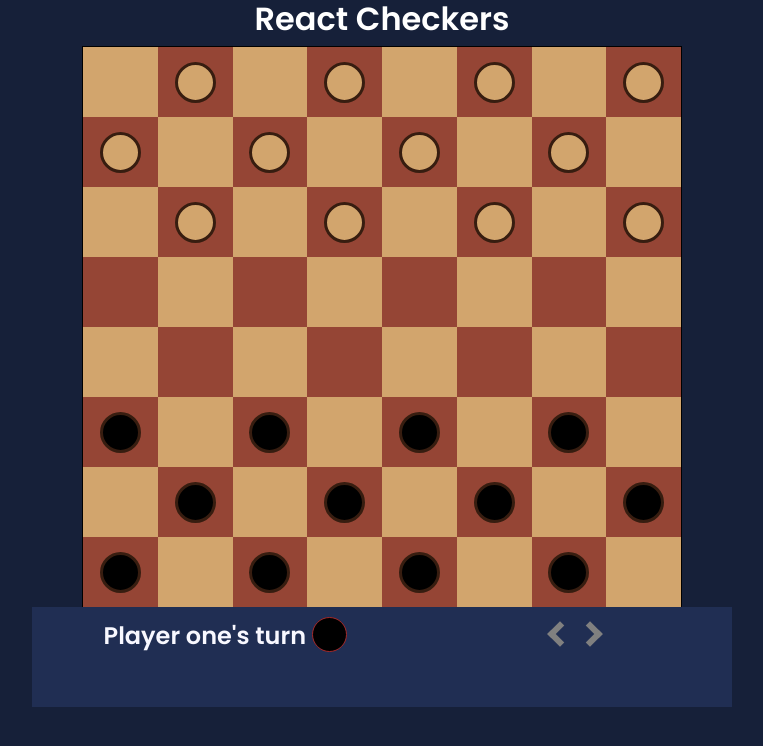
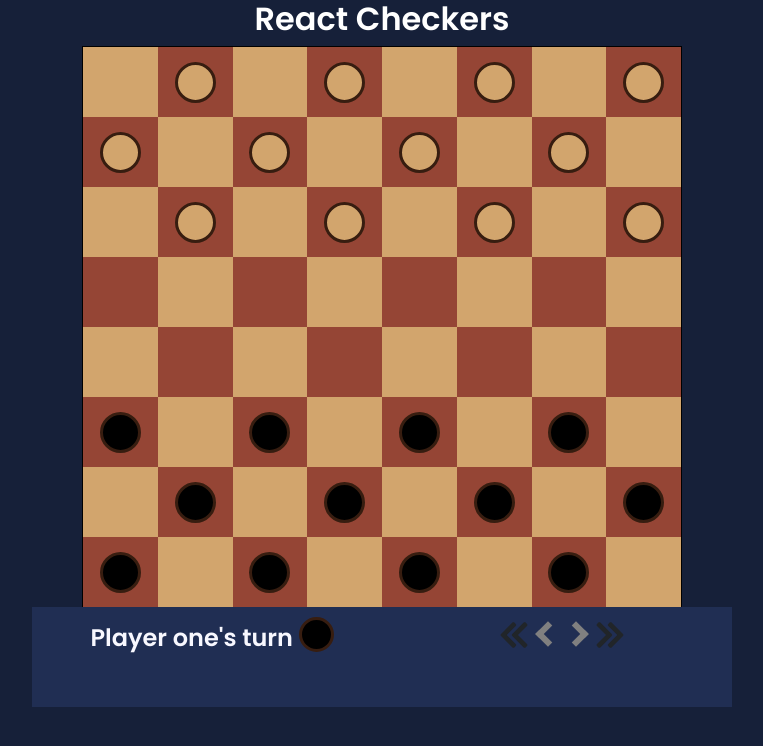
Before and after one commit to MattDwinell/checkers, a React (Create React App) app: page / in a window 1280 px wide. Shown: the top 746 px of the page, without its empty margins (258-1021 px from the left). Built offline with nearby package versions, Linux system fonts and the light colour scheme.

Commit message:
added history funcionality, players can look at past moves

```diff
--- a/src/App.css
+++ b/src/App.css
@@ -31,6 +31,7 @@ body{
   height:35px;
   transition: background-color 1s;
   border-radius: 50%;
+  border: 3px solid #371D10;
 }
 .piece:hover{
   cursor:grab;
@@ -38,13 +39,11 @@ body{
 .piece.p1{
   box-sizing: content-box;
 background-color: black;
-border: 3px solid #371D10;
 
 }
 .piece.p2{
   box-sizing: content-box;
 background-color: #d2a56d;
-border: 3px solid #371D10;
 
 }
 .piece.p1:hover{
@@ -91,7 +90,9 @@ border: 3px solid #371D10;
 	width: 0.75em;
   transition: border-color 1s;
 }
-
+.left{
+  margin-right: 10px;
+}
 .chevron.right:before {
 	/* left: 0; */
 	transform: rotate(45deg);
@@ -101,7 +102,7 @@ border: 3px solid #371D10;
 }
 .ex{
   display: inline-block;
-border: 1px solid brown;
+  border: 3px solid #371D10;
 border-radius: 50%;
 width: 35px;
 height: 35px;
@@ -164,3 +165,18 @@ background-color: #d2a56d;
   66%  {background: #04c2c9; }
   100% {background: black; }
 }
+.double-arrow{
+  height: 1.25em;
+  margin-bottom: 3px;
+  transition: color 500ms;
+}
+.double-arrow-right{
+  margin-left: 10px;
+}
+.double-arrow-left{
+  margin-right: 10px;
+}
+.double-arrow-right:hover, .double-arrow-left:hover{
+  cursor: pointer;
+  color:black;
+}
--- a/src/App.js
+++ b/src/App.js
@@ -8,7 +8,7 @@ function App() {
   let white = 'white';
   let black = 'black';
   const [firstPlayersTurn, setFirstPlayersTurn] = useState(true);
-  const [history, setHistory] = useState([]);
+
   const [board, setBoard] = useState([
     { number: 0, hasPiece: false, color: white, pieceColor: null, pieceIsKing: false },
     { number: 1, hasPiece: true, color: black, pieceColor: 'red', pieceIsKing: false },
@@ -75,23 +75,56 @@ function App() {
     { number: 62, hasPiece: true, color: black, pieceColor: 'black', pieceIsKing: false },
     { number: 63, hasPiece: false, color: white, pieceColor: null, pieceIsKing: false }
   ]);
+  const [history, setHistory] = useState([{ board: board, historyIndex: 0 }]);
+  const [currentHistoryIndex, setCurrentHistoryIndex] = useState(0);
   // console.log(board);
   const attemptMove = (num, origin, playerOnesPiece) => {
     console.log(playerOnesPiece);
     if (num == origin) return;
-    if ((playerOnesPiece == 'black' && firstPlayersTurn == false) || (playerOnesPiece == 'red' && firstPlayersTurn == true)) return;
-    if (board[num].hasPiece == true) return;
-    console.log(num);
-    console.log(origin);
-    setFirstPlayersTurn(! firstPlayersTurn);
+    if ((playerOnesPiece === 'black' && firstPlayersTurn === false) || (playerOnesPiece === 'red' && firstPlayersTurn === true)) return;
+    if (board[num].hasPiece === true) return;
+    console.log(currentHistoryIndex);
+    console.log(history);
+    if (currentHistoryIndex !== history.length - 1 && history.length > 0) return;
+    // console.log(num);
+    // console.log(origin);
+    setFirstPlayersTurn(!firstPlayersTurn);
     setBoard(board.map((item, index) => index == num ? { ...item, hasPiece: true, pieceColor: board[origin].pieceColor } : index == origin ? { ...item, hasPiece: false, pieceColor: null } : item))
+    setHistory([...history, { board: board.map((item, index) => index == num ? { ...item, hasPiece: true, pieceColor: board[origin].pieceColor } : index == origin ? { ...item, hasPiece: false, pieceColor: null } : item), historyIndex: currentHistoryIndex + 1 }]);
+    setCurrentHistoryIndex(currentHistoryIndex + 1);
 
   }
+  const traverseHistory = (direction) => {
+    if (history.length === 1) return;
+    console.log(direction);
+    // console.log(currentHistoryIndex);
+    console.log(history);
+    let historyClone = { historyIndex: currentHistoryIndex, history: history };
+    if (direction == 'left' && currentHistoryIndex > 0) {
+      setBoard(history[currentHistoryIndex - 1].board);
+      setCurrentHistoryIndex(currentHistoryIndex - 1);
+
+    }
+    if (direction == 'present') {
+      setCurrentHistoryIndex(history.length - 1);
+      setBoard(history[history.length - 1].board);
+    }
+    if (direction == 'right' && currentHistoryIndex < history.length - 1) {
+      setBoard(history[currentHistoryIndex + 1].board);
+      setCurrentHistoryIndex(currentHistoryIndex + 1);
+    }
+
+    if (direction == 'beginning') {
+      setBoard(history[0].board);
+      setCurrentHistoryIndex(0);
+    }
+  }
+
   return (
     <div className="App">
       <h2 className='header'>React Checkers</h2>
       <Board boardState={board} setBoard={attemptMove} />
-      <Dashboard player = {firstPlayersTurn}/>
+      <Dashboard player={firstPlayersTurn} viewHistory={traverseHistory} />
     </div>
   );
 }
--- a/src/components/Dashboard.js
+++ b/src/components/Dashboard.js
@@ -1,11 +1,11 @@
 //import woodBackground from './../images/wood_background_one.jpg';
 import MoveArrows from './MoveArrows';
-const Dashboard = ({player}) => {
+const Dashboard = ({player, viewHistory}) => {
     // style = {{backgroundImage: `url(${woodBackground})`}}
     return (
         <div className = 'dashboard'  >
            <span className = 'player-info grid-item'>{player ? `Player one's turn` : `Player two's turn`} <span className ={player ? 'p1 ex' : 'p2 ex'} >&nbsp;</span></span>
-           <MoveArrows />
+           <MoveArrows viewHistory = {viewHistory} />
         </div>
     )
 }
--- a/src/components/MoveArrows.js
+++ b/src/components/MoveArrows.js
@@ -1,8 +1,13 @@
-const MoveArrows = () => {
+const MoveArrows = ({viewHistory}) => {
+    const test = ()=>{
+        console.log('testing');
+    }
     return (
-        <span className = 'move-arrows grid-item'>
-            <span className = 'chevron left'></span> &nbsp;
-            <span className = 'chevron right'></span>
+        <span  className = 'move-arrows grid-item'>
+                        <span onClick = {()=>viewHistory('beginning')}className = 'double-arrow-left' ><svg className="double-arrow" aria-hidden="true" focusable="false" data-prefix="fas"  role="img" viewBox="0 0 512 512"><path fill="currentColor" d="M34.5 239L228.9 44.7c9.4-9.4 24.6-9.4 33.9 0l22.7 22.7c9.4 9.4 9.4 24.5 0 33.9L131.5 256l154 154.7c9.3 9.4 9.3 24.5 0 33.9l-22.7 22.7c-9.4 9.4-24.6 9.4-33.9 0L34.5 273c-9.3-9.4-9.3-24.6 0-34zm192 34l194.3 194.3c9.4 9.4 24.6 9.4 33.9 0l22.7-22.7c9.4-9.4 9.4-24.5 0-33.9L323.5 256l154-154.7c9.3-9.4 9.3-24.5 0-33.9l-22.7-22.7c-9.4-9.4-24.6-9.4-33.9 0L226.5 239c-9.3 9.4-9.3 24.6 0 34z"></path></svg></span>
+            <span onClick={()=>viewHistory('left')}className = 'chevron left'></span>
+            <span onClick={()=>viewHistory('right')}className = 'chevron right'></span>
+            <span onClick = {()=>viewHistory('present')}className = 'double-arrow-right' ><svg aria-hidden="true" focusable="false"  role="img"  viewBox="0 0 512 512" className="double-arrow"><path fill="currentColor" d="M477.5 273L283.1 467.3c-9.4 9.4-24.6 9.4-33.9 0l-22.7-22.7c-9.4-9.4-9.4-24.5 0-33.9l154-154.7-154-154.7c-9.3-9.4-9.3-24.5 0-33.9l22.7-22.7c9.4-9.4 24.6-9.4 33.9 0L477.5 239c9.3 9.4 9.3 24.6 0 34zm-192-34L91.1 44.7c-9.4-9.4-24.6-9.4-33.9 0L34.5 67.4c-9.4 9.4-9.4 24.5 0 33.9l154 154.7-154 154.7c-9.3 9.4-9.3 24.5 0 33.9l22.7 22.7c9.4 9.4 24.6 9.4 33.9 0L285.5 273c9.3-9.4 9.3-24.6 0-34z" ></path></svg></span>
         </span>
     )
 }
--- a/src/components/Square.js
+++ b/src/components/Square.js
@@ -10,8 +10,8 @@ const Square = ({color, number, populated, setBoard, pieceColor, pieceIsKing}) =
     //     }
     // }
     function drop(event){
-        console.log(event.target.id);
-        console.log(event.dataTransfer.getData('text'));
+      //  console.log(event.target.id);
+      //  console.log(event.dataTransfer.getData('text'));
         // console.log(event.dataTransfer.getData('color'));
         setBoard(event.target.id.replace('square', ''), event.dataTransfer.getData('text'),event.dataTransfer.getData('color') );
     }
@@ -27,7 +27,7 @@ const Square = ({color, number, populated, setBoard, pieceColor, pieceIsKing}) =
 
     return (
         <div id={'square' + number} draggable='false' onDragOver={(e)=>allowDrop(e)} onDrop={(event)=>drop(event)} className = 'square' onClick = {()=>{console.log(populated)}} style={{backgroundColor: squareColor, color: textColor }} >
-            {/* {number} */}
+            {/* { number } */}
             {populated ? <Token pieceIsKing ={pieceIsKing}  pieceColor = {pieceColor} id={number} setBoard = {setBoard}/> : null}
         </div>
     )
```
